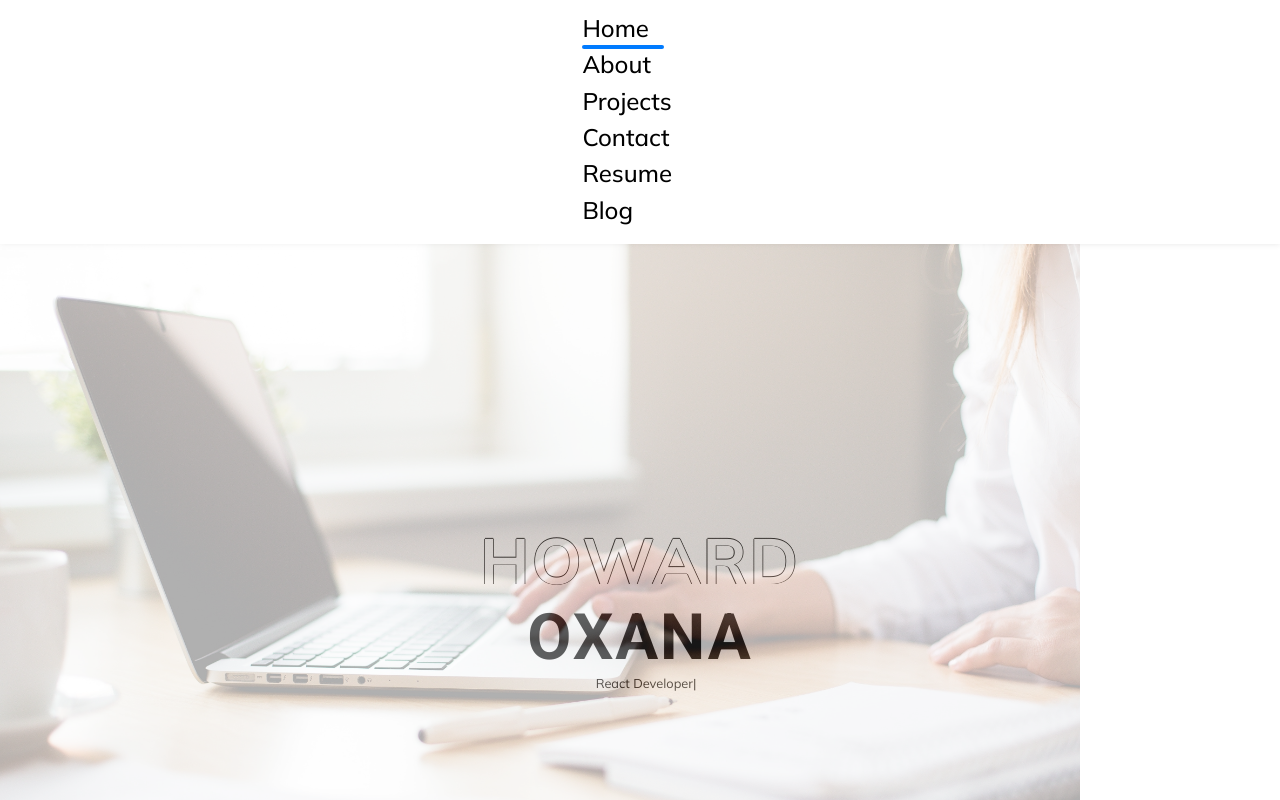
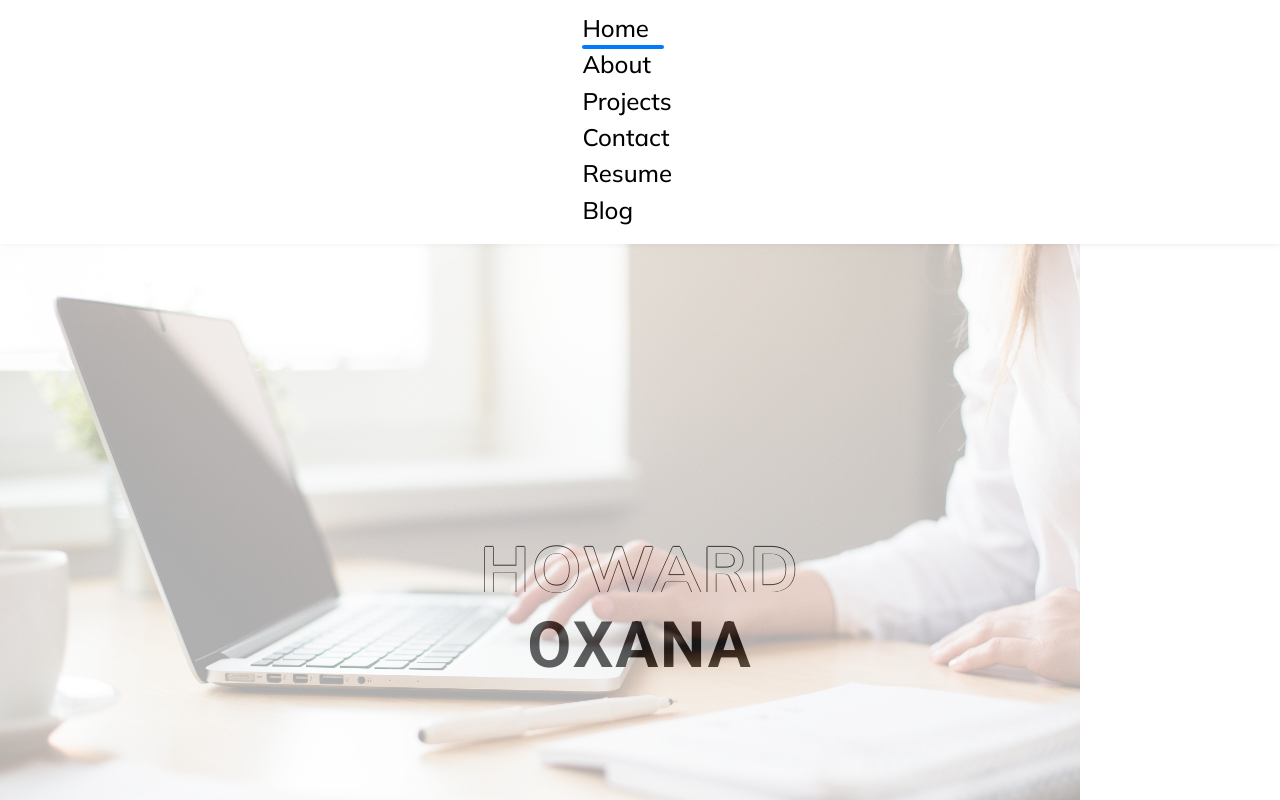
Before and after one commit to OxanaSF/my-portfolio, a React (Create React App) app: page / in a window 1280 px wide. Shown: the top 800 px of the page. Built offline with nearby package versions, Linux system fonts and the light colour scheme; no server answers.

Commit message:
added changes to Hero.js

```diff
--- a/src/components/Hero.js
+++ b/src/components/Hero.js
@@ -22,13 +22,13 @@ const Hero = () => {
         </motion.h1>
 
         <motion.div variants={typedAnimation}>
-          <Typed
+          {/* <Typed
             className="typed-text"
             strings={["Front-end Developer", "React Developer"]}
             typeSpeed={60}
             backSpeed={100}
             loop
-          />
+          /> */}
         </motion.div>
       </HeroDescriptionStyled>
 
```
Also changed, not shown: 1 other file (tests, documents, lock files or other folders).
